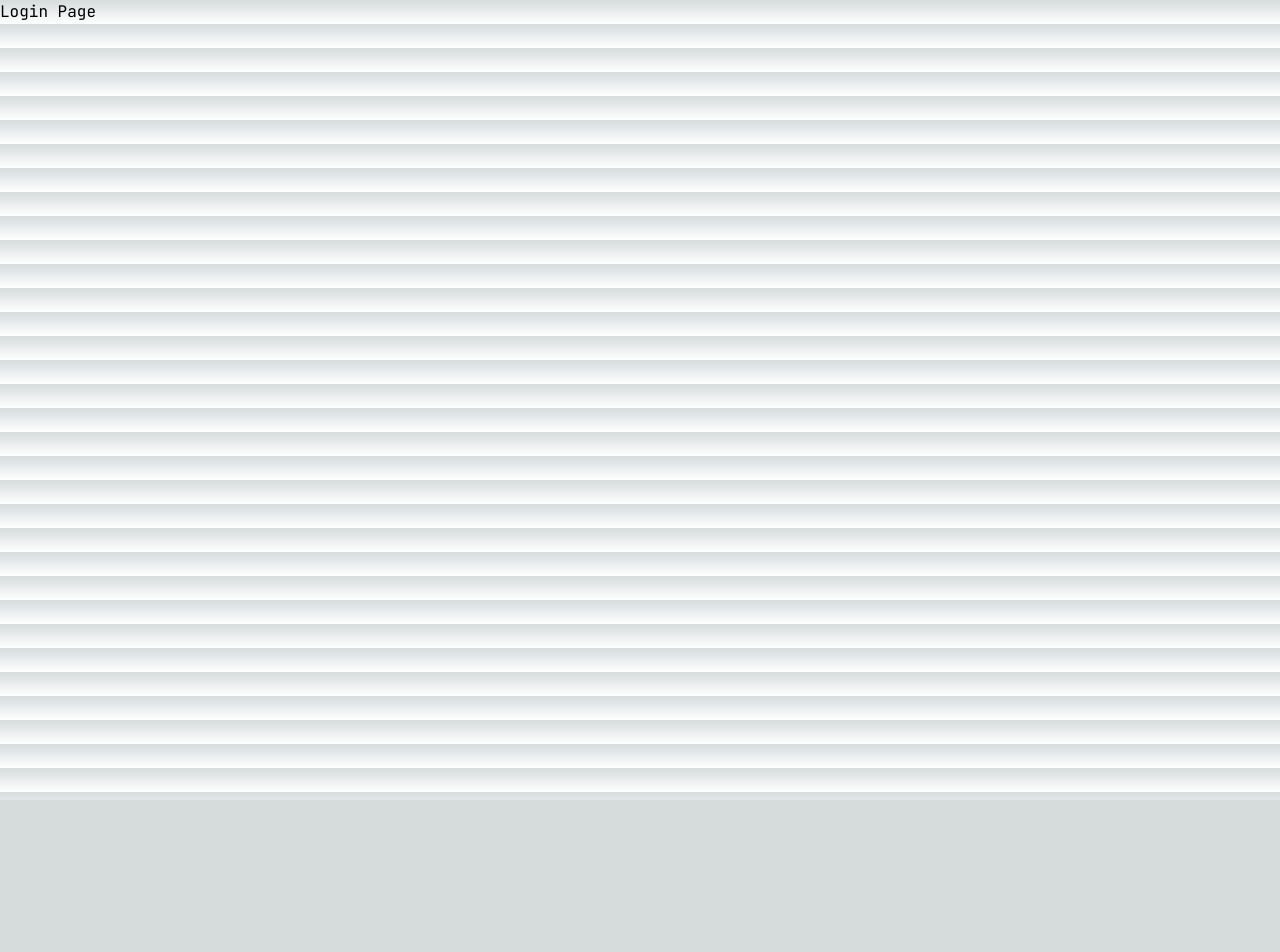
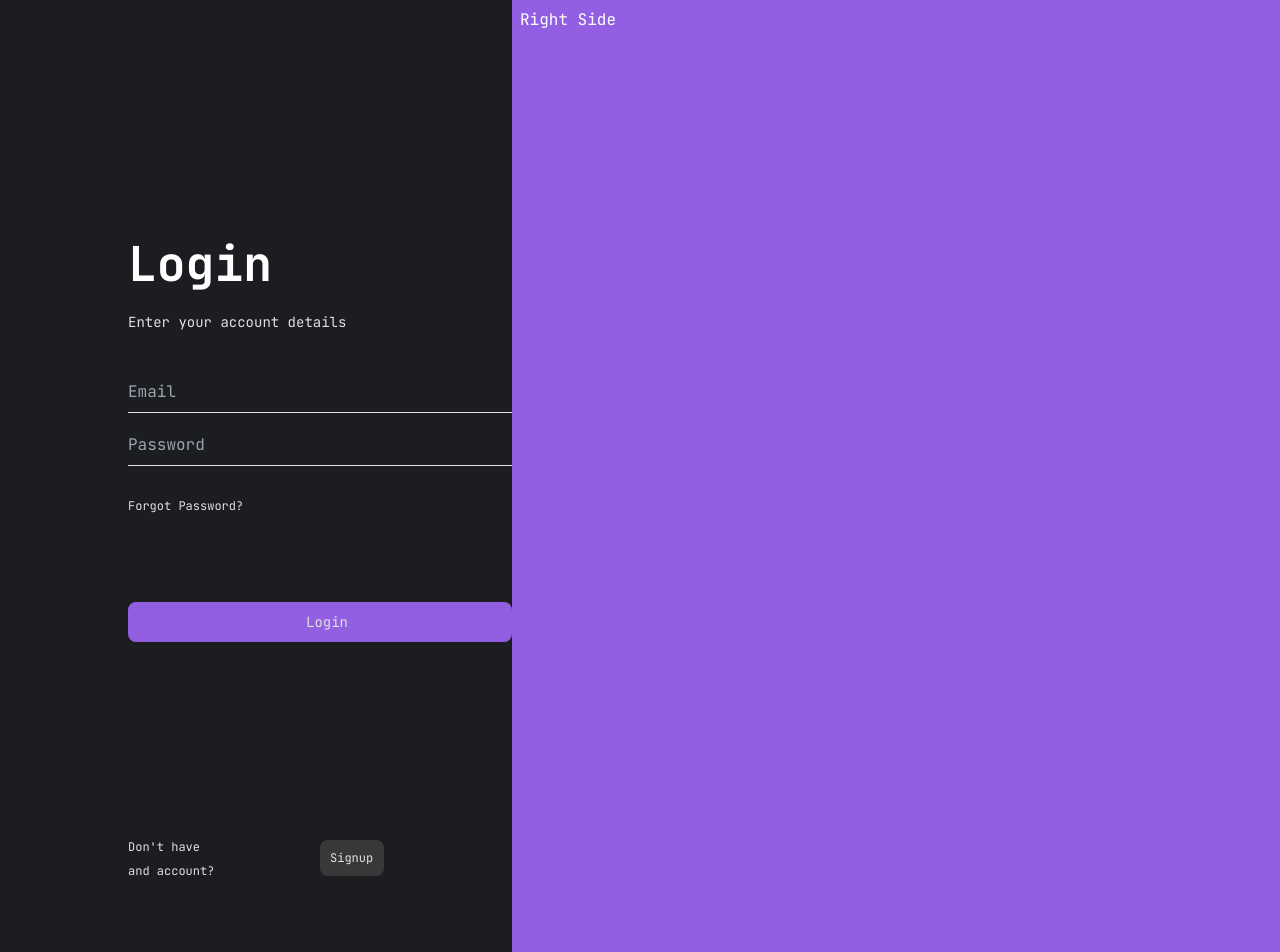
Before and after one commit to Zulelee/iLearn, a Next.js app: page /login in a window 1280 px wide. Shown: the top 952 px of the page. Before the commit the page ends 800 px from the top, so only its background shows below. Built offline with nearby package versions, Linux system fonts and the light colour scheme.

Commit message:
login left side

```diff
--- a/app/login/page.tsx
+++ b/app/login/page.tsx
@@ -1,7 +1,63 @@
 import React from "react";
+import Link from "next/link";
 
 const page = () => {
-  return <div className="">Login Page</div>;
+  return (
+    <div className="flex bg-white rounded-2xl shadow-2xl w-full ">
+      <div className="bg-black text-white py-60 px-32 w-2/5 ">
+        <h6 className="text-5xl mb-6">
+          <b>Login</b>
+        </h6>
+        <div>
+          <p className="text-sm text-grey">Enter your account details</p>
+          <div className="flex flex-col w-96 my-12">
+            <input
+              className="bg-black  mb-2"
+              type="email"
+              name="email"
+              placeholder="Email"
+            />
+            <hr className="w-96 border-grey mb-2  " />
+            <input
+              className="bg-black  my-3 mb-2"
+              type="password"
+              name="password"
+              placeholder="Password"
+            />
+            <hr className="w-96 border-grey mb-8  " />
+            <Link rel="stylesheet" href="" className="text-xs  text-grey">
+              Forgot Password?
+            </Link>
+          </div>
+
+          <Link
+            rel="stylesheet"
+            href=""
+            className="border-purple border-2 px-44 bg-purple mt-10 w-96 text-sm text-grey rounded-lg py-2 inline-block hover:bg-black"
+          >
+            Login
+          </Link>
+          <div className=" flex mt-48 items-center">
+            <div>
+              <Link rel="stylesheet" href="" className="text-xs text-grey">
+                Don't have and account?
+              </Link>
+            </div>
+            <div>
+              <Link
+                rel="stylesheet"
+                href=""
+                className="border-2 ml-24 px-2 py-2 bg-darkSilver border-darkSilver w-16 text-xs text-grey rounded-lg inline-block hover:bg-black"
+              >
+                Signup
+              </Link>
+            </div>
+          </div>
+        </div>
+      </div>
+      <div className="bg-purple text-white p-2  w-3/5 ">Right Side</div>
+    </div>
+  );
 };
 
 export default page;
--- a/package.json
+++ b/package.json
@@ -15,7 +15,7 @@
     "autoprefixer": "10.4.16",
     "eslint": "8.50.0",
     "eslint-config-next": "13.5.3",
-    "next": "13.5.3",
+    "next": "^13.5.3",
     "postcss": "8.4.31",
     "react": "18.2.0",
     "react-dom": "18.2.0",
--- a/tailwind.config.ts
+++ b/tailwind.config.ts
@@ -18,6 +18,10 @@ const config: Config = {
       "purple" : "#925FE2",
       "black" : "#1C1D21",
       "white": "#ffffff",
+      "grey": "#E0E0E0",
+      "greySilver": "#C0C0C0",
+      "darkSilver": "#383838",
+
     }
   },
   plugins: [],
```
Also changed, not shown: 1 other file (tests, documents, lock files or other folders).
